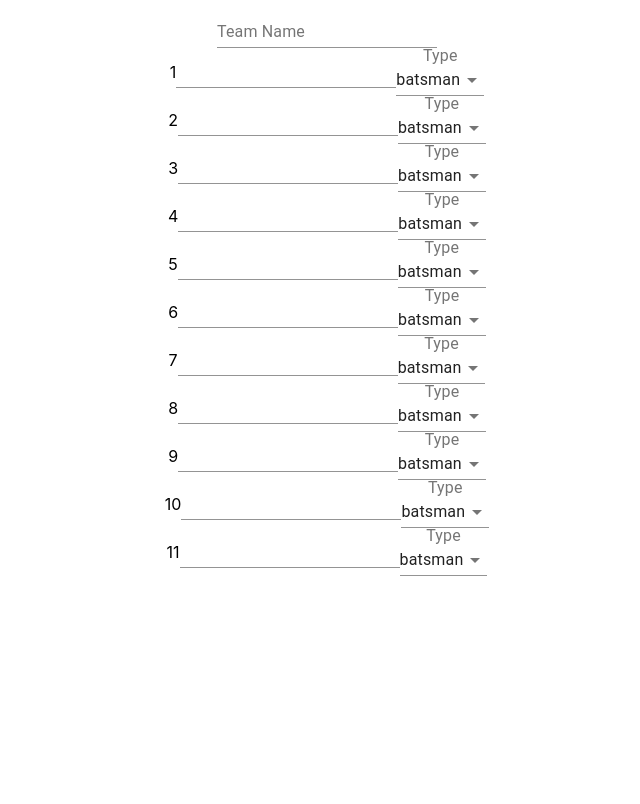
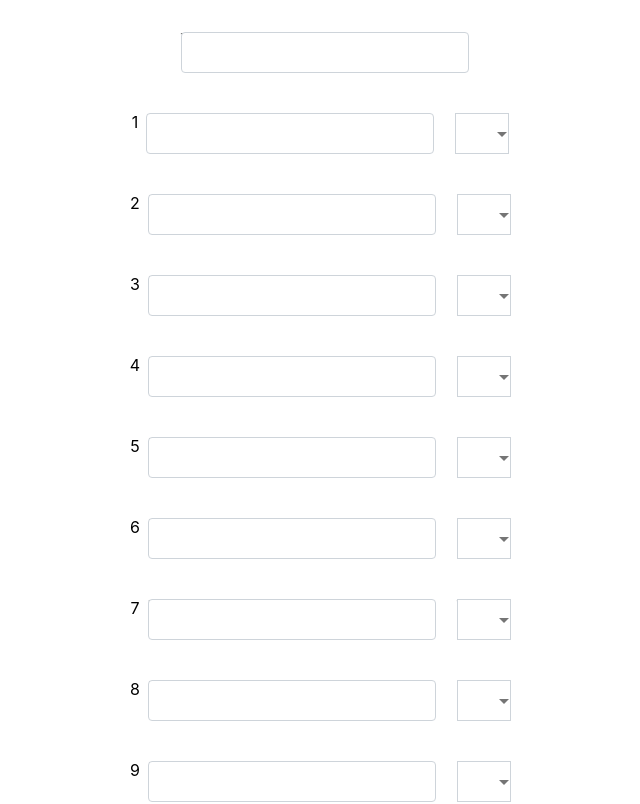
Before and after one commit to igamittripathi/cric-score, a React (Create React App) app: page / in a window 1280 px wide. Shown: the top 804 px of the page, without its empty margins (313-953 px from the left). Built offline with nearby package versions, Linux system fonts and the light colour scheme.

Commit message:
Changes in style

```diff
--- a/src/components/Dropdown.tsx
+++ b/src/components/Dropdown.tsx
@@ -2,6 +2,8 @@ import React from 'react';
 import InputLabel from '@material-ui/core/InputLabel';
 import MenuItem from '@material-ui/core/MenuItem';
 import Select from '@material-ui/core/Select';
+import { FormControl, createStyles, makeStyles, Theme } from '@material-ui/core';
+import Input from "./Input";
 
 interface IDropdown {
     onChange?: (event: any) => void;
@@ -11,20 +13,31 @@ interface IDropdown {
     options: Array<string | number>
 }
 
+export const useStyles = makeStyles((theme: Theme) =>
+  createStyles({
+    margin: {
+      margin: theme.spacing(1),
+    },
+  }),
+);
 
-const Dropdwon = ({ onChange, value, id, labelId, options }: IDropdown) => (
-    <div>
-        <InputLabel id="select-label"> Type </InputLabel>
+
+const Dropdwon = ({ onChange, value, id, labelId, options }: IDropdown) => {
+    const classes = useStyles();
+    return(
+        <FormControl className={classes.margin}>
+        <InputLabel htmlFor={'customized-select'+id}>Type</InputLabel>
         <Select
             labelId={labelId}
             id={id}
             value={value}
             onChange={onChange}
+            input={<Input />}
         >
             {options.map((item: string | number, idx: number) => <MenuItem key={idx} value={item}>{item}</MenuItem>)}
 
         </Select>
-    </div>
-)
+        </FormControl>
+)}
 
 export default Dropdwon;
--- /dev/null
+++ b/src/components/Input.tsx
@@ -0,0 +1,42 @@
+import { createStyles, withStyles, Theme } from '@material-ui/core/styles';
+import InputBase from '@material-ui/core/InputBase';
+
+const Input = withStyles((theme: Theme) =>
+  createStyles({
+    root: {
+      'label + &': {
+        marginTop: theme.spacing(3),
+      },
+    },
+    input: {
+      borderRadius: 4,
+      position: 'relative',
+      marginRight:5,
+      backgroundColor: theme.palette.background.paper,
+      border: '1px solid #ced4da',
+      fontSize: 16,
+      padding: '10px 26px 10px 12px',
+      transition: theme.transitions.create(['border-color', 'box-shadow']),
+      // Use the system font instead of the default Roboto font.
+      fontFamily: [
+        '-apple-system',
+        'BlinkMacSystemFont',
+        '"Segoe UI"',
+        'Roboto',
+        '"Helvetica Neue"',
+        'Arial',
+        'sans-serif',
+        '"Apple Color Emoji"',
+        '"Segoe UI Emoji"',
+        '"Segoe UI Symbol"',
+      ].join(','),
+      '&:focus': {
+        borderRadius: 4,
+        borderColor: '#80bdff',
+        boxShadow: '0 0 0 0.2rem rgba(0,123,255,.25)',
+      },
+    },
+  }),
+)(InputBase);
+
+export default Input;
--- a/src/components/Player.tsx
+++ b/src/components/Player.tsx
@@ -1,10 +1,11 @@
 import React from 'react';
 import { Textbox,Dropdwon } from '.';
-
+import { createStyles, makeStyles, withStyles, Theme } from '@material-ui/core/styles';
+import InputBase from '@material-ui/core/InputBase';
 
 const Player =(props:any) => (
-    <div style={{display:'flex',justifyContent:'center',alignItems:'center'}}>
-        <Textbox value={props.name} onChange={props.nameChange}/>
+    <div style={{display:'flex',justifyContent:'space-between',alignItems:'center'}}>
+        <Textbox value={props.name} onChange={props.nameChange} placeholder="Player Name"/>
         <Dropdwon onChange={props.playerTypeChange}
         value={props.type}
         options={props.options}/>
--- a/src/components/Textbox.tsx
+++ b/src/components/Textbox.tsx
@@ -1,23 +1,39 @@
 import React from "react";
-import TextField from '@material-ui/core/TextField';
+import Input from './Input'
+import { FormControl, InputLabel, createStyles, makeStyles, Theme } from "@material-ui/core";
 
 
 export interface ITextbox {
     id?: string;
     name?: string;
-    label?: string;
     value?: string;
     onChange?: (event: any) => void;
+    placeholder?: string;
+}
+
+export const useStyles = makeStyles((theme: Theme) =>
+  createStyles({
+    margin: {
+      margin: theme.spacing(1),
+    },
+  }),
+);
+
+const Textbox = ({ id, name, onChange, value,placeholder }: ITextbox) => {
+    const classes = useStyles();
+    return (
+        <FormControl className={classes.margin}>
+            <InputLabel htmlFor={'customized-textbox'+id}>{placeholder}</InputLabel>
+            <Input
+                name={name}
+                onChange={onChange}
+                value={value}
+                placeholder={placeholder}
+                id={id}
+            />
+        </FormControl>
+    )
 }
 
 
-const Textbox = ({ id, name, label, onChange, value }: ITextbox) => (<TextField
-    label={label}
-    name={name}
-    onChange={onChange}
-    value={value}
-
-    />)
-
-
 export default Textbox;
--- a/src/components/index.tsx
+++ b/src/components/index.tsx
@@ -1,9 +1,11 @@
 import Textbox from "./Textbox";
 import Dropdwon from "./Dropdown";
 import Player from "./Player"
+import Input from "./Input"
 
 export {
     Textbox,
     Dropdwon,
-    Player
+    Player,
+    Input
 }
--- a/src/constants/PlayerTypes.tsx
+++ b/src/constants/PlayerTypes.tsx
@@ -1,3 +1,3 @@
-const PlayerTypes: string[] = ['batsman', 'boller']
+const PlayerTypes: string[] = ['batsman', 'bowler']
 
 export default  PlayerTypes;
--- a/src/containers/TeamCreater.tsx
+++ b/src/containers/TeamCreater.tsx
@@ -1,8 +1,10 @@
 import React, { useState, FunctionComponent as FC, useEffect } from 'react';
 import { Textbox, Player } from '../components';
 import { PlayerTypes } from '../constants'
+import FormControl from '@material-ui/core/FormControl';
+import { createStyles, makeStyles, withStyles, Theme } from '@material-ui/core/styles';
 
-type playertype = 'batsman' | 'boller';
+type playertype = 'batsman' | 'bowler' | '';
 
 interface IPlayer {
     name: string;
@@ -23,7 +25,7 @@ const TeamCreater: FC = () => {
     useEffect(() => {
         const players: IPlayer[] = [];
         for (let i = 0; i < 11; i++) {
-            players.push({ name: '', type: 'batsman' })
+            players.push({ name: '', type: '' })
         }
         setTeams({ ...{ name: '', playres: [...players] } })
     }, [])
@@ -48,7 +50,7 @@ const TeamCreater: FC = () => {
     }
 
     return (<div>
-        <Textbox onChange={teamNameHandler} value={teams.name} label="Team Name" />
+        <Textbox onChange={teamNameHandler} value={teams.name} placeholder="Team Name" />
         {teams.playres.map((item, idx) => {
             return (<div key={idx} style={{ display: 'flex', justifyContent: 'center', alignItems: 'center' }}>
                 {idx + 1} <Player options={PlayerTypes}
```
